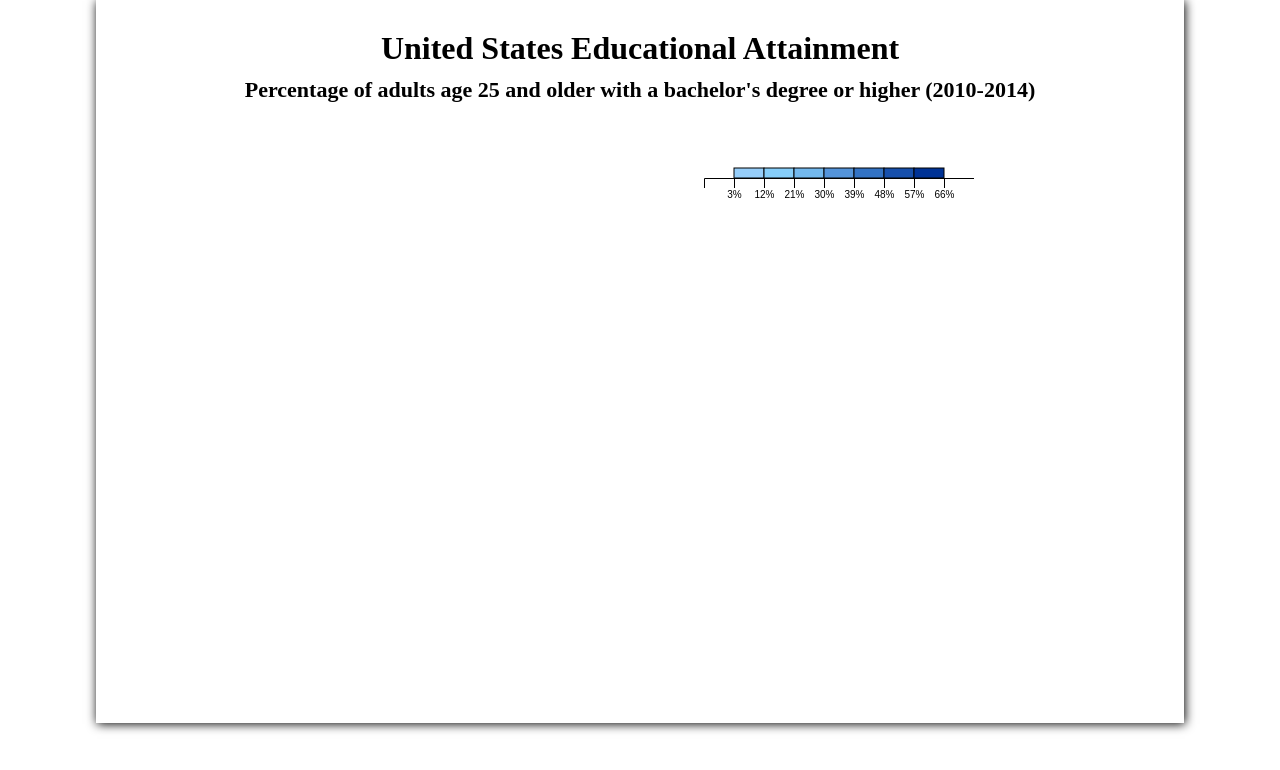
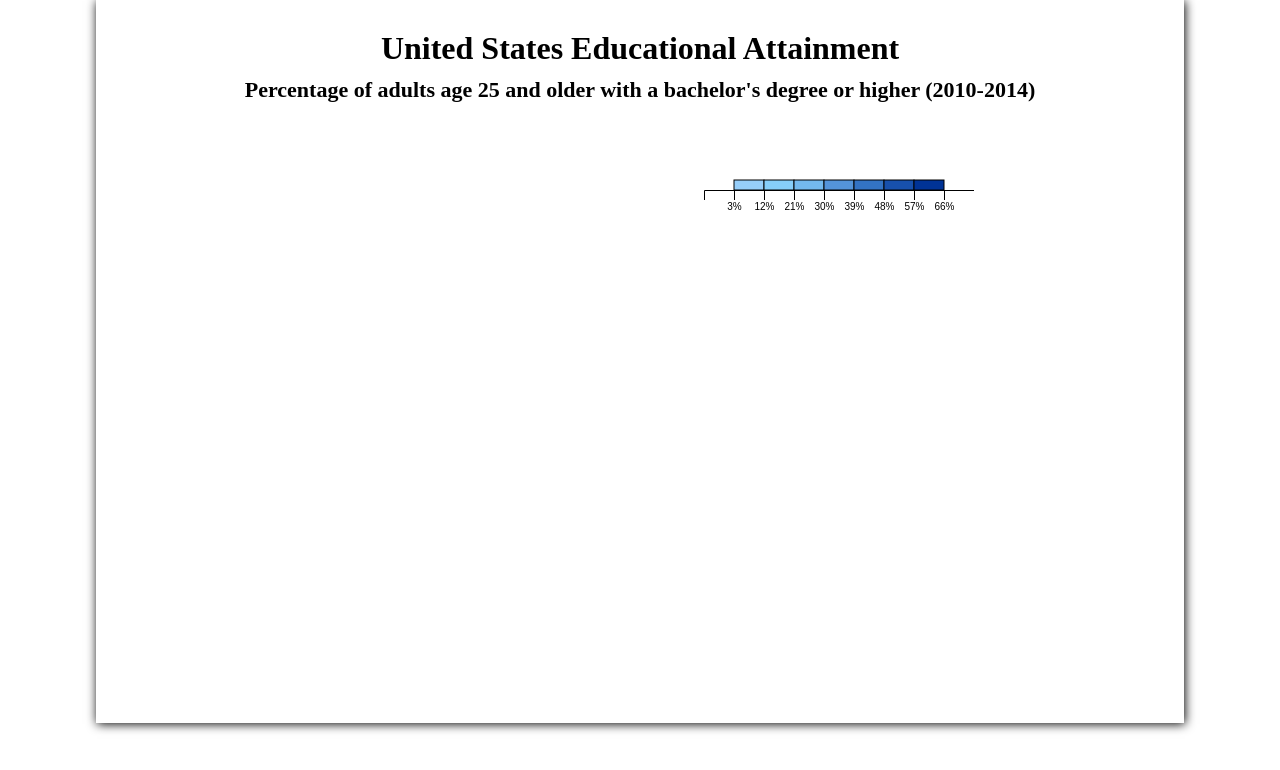
Before and after one commit to Adelinked/Choropleth-Map, a plain HTML site: page index.html in a window 1280 px wide. Drawn offline with nearby package versions, Linux system fonts and the light colour scheme; no server answers.

```diff
--- a/styles.css
+++ b/styles.css
@@ -62,13 +62,11 @@ body {
 #legend {
   display: flex;
   flex-direction: column;
-  padding-left: 50%;
-  padding-top: 20px;
   font-size: 14px;
   font-weight: 400;
   position: absolute;
-  top: 16%;
-  left: 5%;
+  top: 20%;
+  left: 55%;
   z-index: 99;
 }
 #legend > div {
```
Also changed, not shown: index.html (+0 -1 lines).
